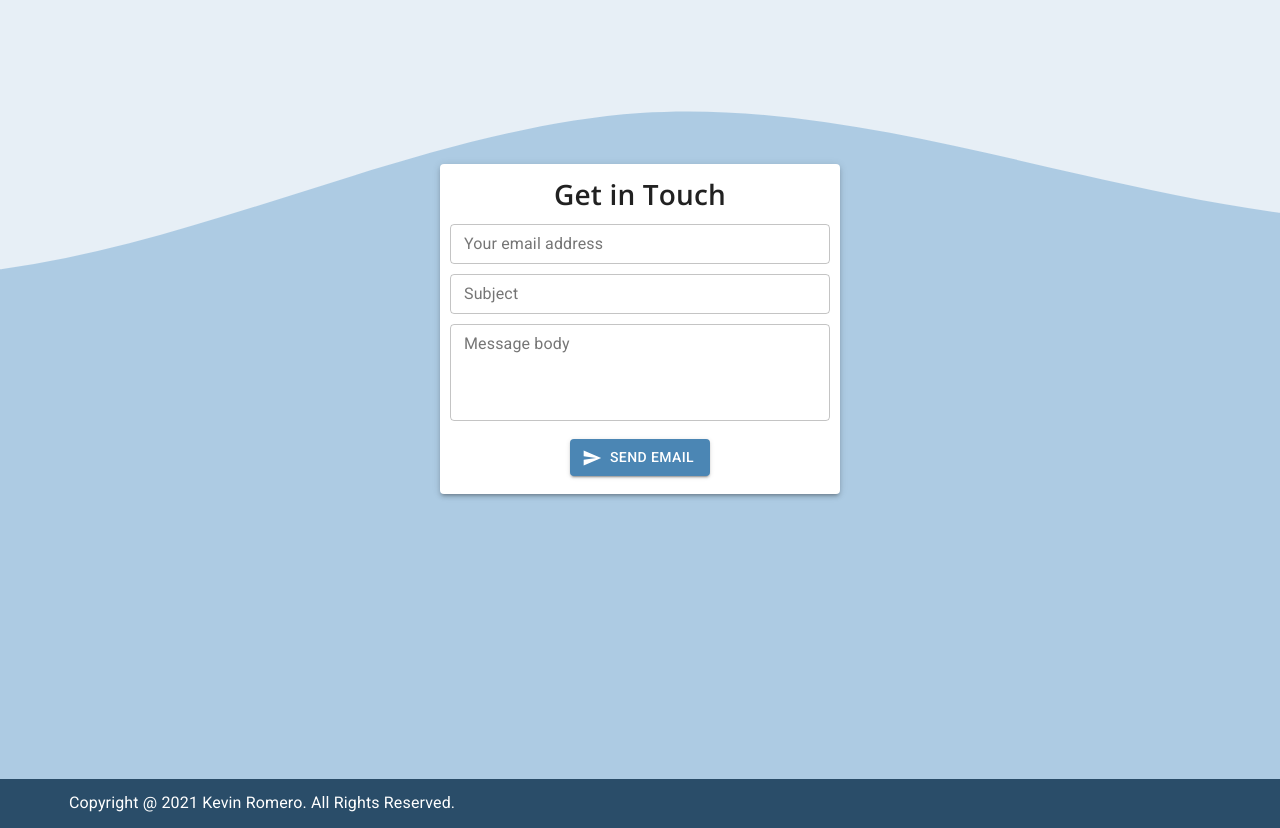
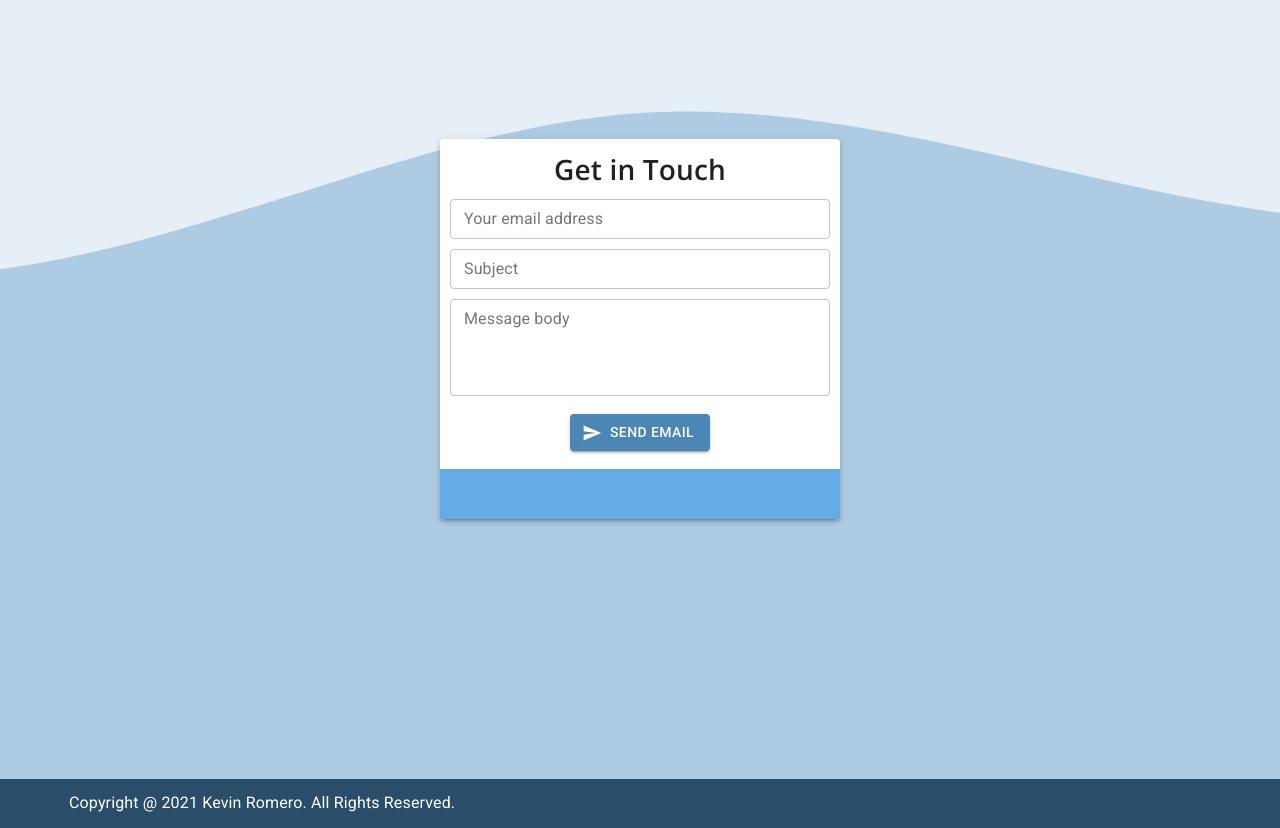
Before and after one commit to KVN2099/landing-page, a React (Create React App) app: page / in a window 1280 px wide. Shown: the part 2620-3448 px from the top of the page. Built offline with nearby package versions, Linux system fonts and the light colour scheme.

Commit message:
First draft of social media bar

```diff
--- /dev/null
+++ b/src/Components/Social Media Bar/SocialMedia.css
@@ -0,0 +1,6 @@
+.socialMedia-box {
+    width: 100%;
+    min-height: 50px;
+    background-color: #63ace5;
+    padding: 5px;
+}
--- /dev/null
+++ b/src/Components/Social Media Bar/SocialMedia.js
@@ -0,0 +1,13 @@
+import { Box } from '@material-ui/core';
+import React from 'react';
+import './SocialMedia.css';
+
+function SocialMedia() {
+    return (
+        <Box className="socialMedia-box">
+
+        </Box>
+    )
+}
+
+export default SocialMedia
--- a/src/Slides/Contact Me/Contact.css
+++ b/src/Slides/Contact Me/Contact.css
@@ -9,7 +9,6 @@
 .paper-form {
     max-width: 400px;
     width: 90%;
-    padding: 10px;
     text-align: center;
     margin: auto;
 }
@@ -23,3 +22,7 @@
 .MuiInputBase-root {
     width: inherit;
 }
+
+form {
+    margin: 10px;
+}
--- a/src/Slides/Contact Me/Contact.js
+++ b/src/Slides/Contact Me/Contact.js
@@ -6,6 +6,7 @@ import emailjs from 'emailjs-com';
 import colors from '../../Themes/Light Theme/styles';
 import SendIcon from '@material-ui/icons/Send';
 import './Contact.css';
+import SocialMedia from '../../Components/Social Media Bar/SocialMedia';
 
 function Contact() {
     const [open, setOpen] = useState(false);
@@ -107,6 +108,7 @@ function Contact() {
                             </Alert>
                         </Snackbar>
                     </form>
+                    <SocialMedia />
                 </Paper>
             </Box>
         </ContainerLayout>
--- /dev/null
+++ b/src/assets/Info/socialMediaProfiles.js
@@ -0,0 +1,5 @@
+const profiles = [
+    {
+
+    }
+]
```
Also changed, not shown: src/Components/Social Media Bar/Icon/Icon.js (added, +13 -0 lines).
